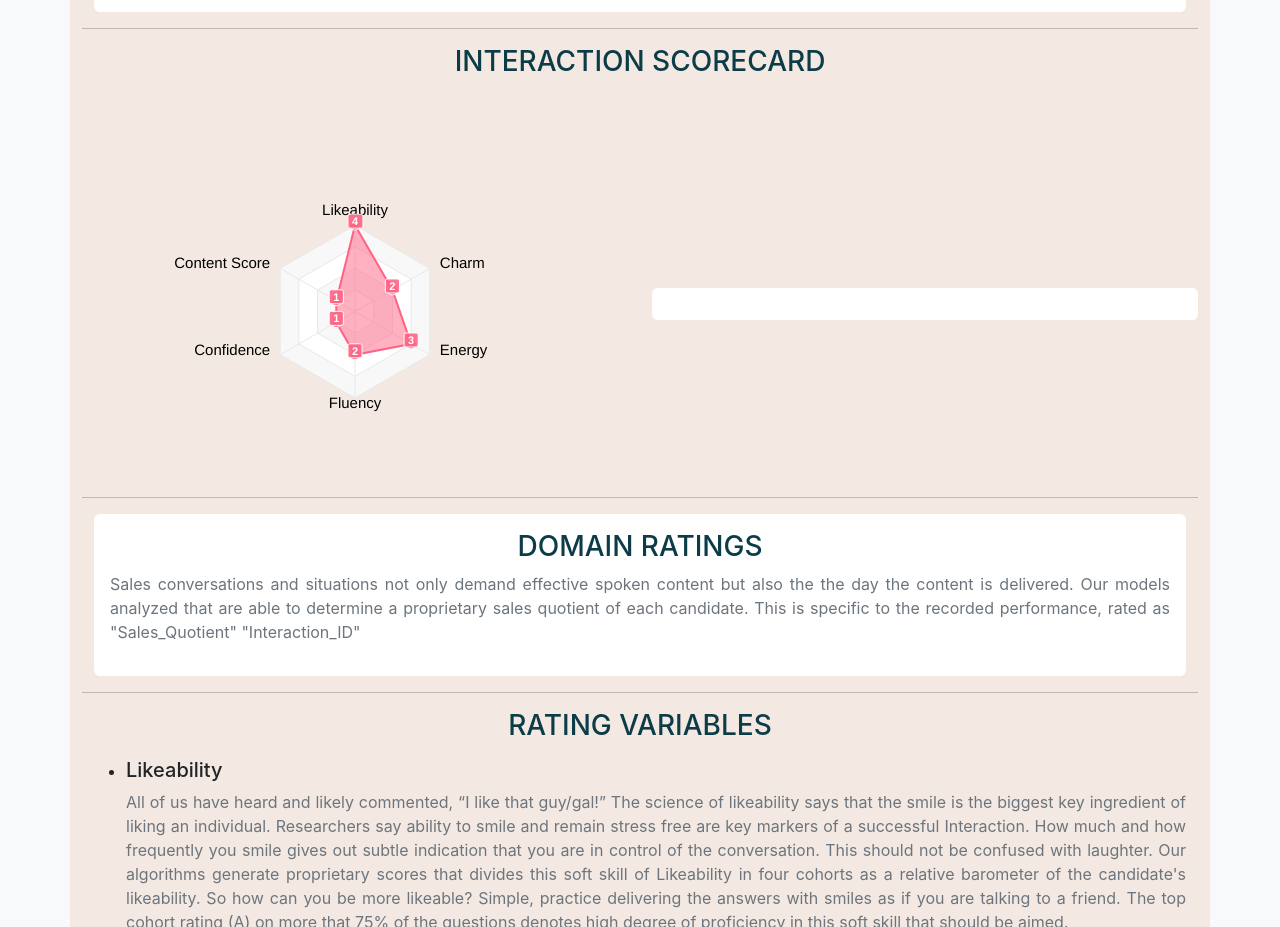
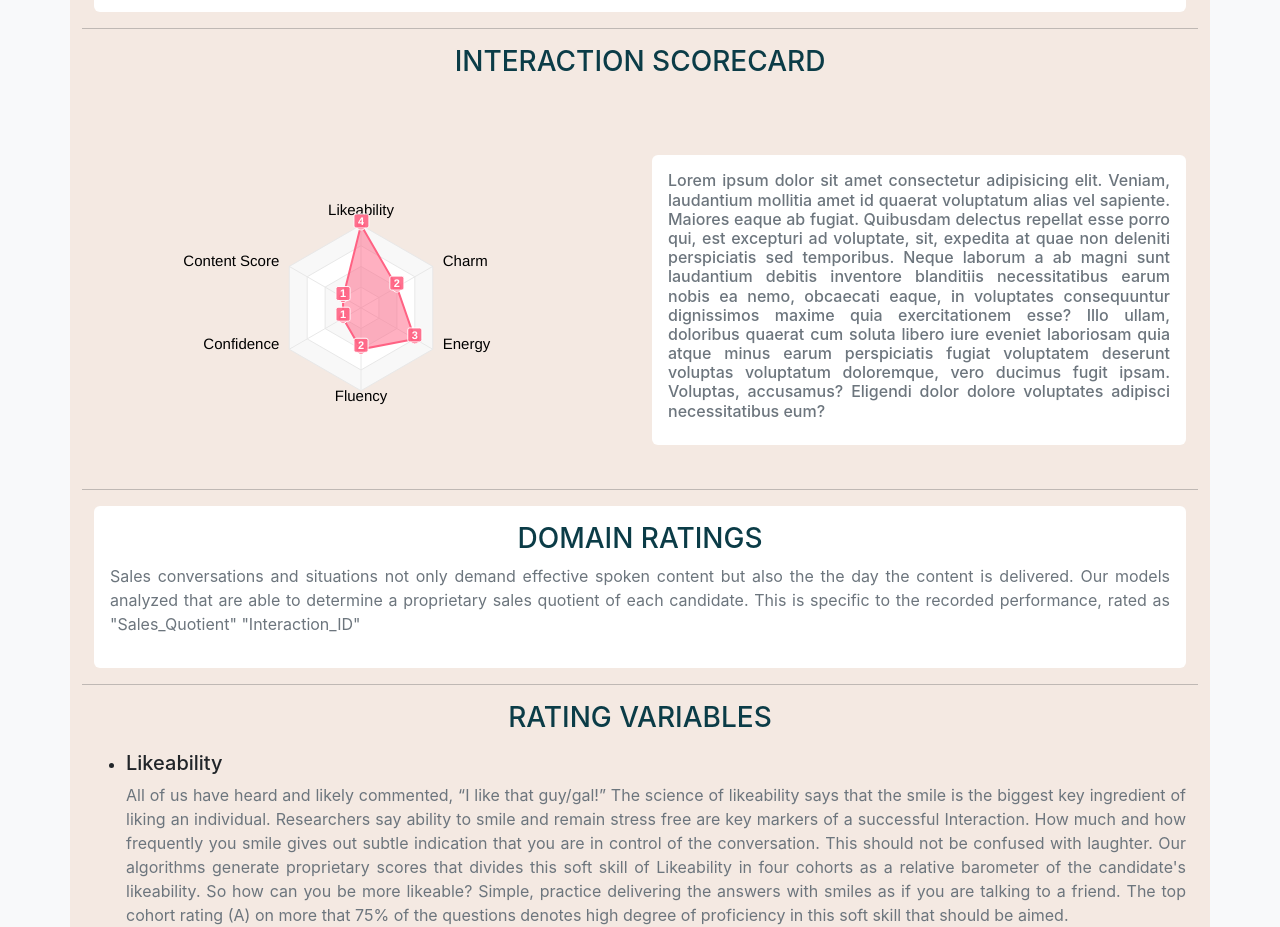
Before and after one commit to ayushjain27/talent-sumo_V3-1, a React (Create React App) app: page /report in a window 1280 px wide. Shown: the part 1200-2127 px from the top of the page. Built offline with nearby package versions, Linux system fonts and the light colour scheme; the HTML template or start-up script is replaced by a standard one.

Commit message:
25-08-2022

```diff
--- a/src/Components/Report/InteractionScorecard.jsx
+++ b/src/Components/Report/InteractionScorecard.jsx
@@ -88,6 +88,7 @@ const InteractionScorecard = () => {
     return (
         <>
             <h3 className='text-center mb-3' style={{ color: "#0b3c47" }}>INTERACTION SCORECARD</h3>
+            <div className="container">
                 <div className="row mt-5">
                     <div className="img-fluid col-md-6 m-auto">
                         <ReactApexChart
@@ -99,12 +100,24 @@ const InteractionScorecard = () => {
                             style={{ borderColor: "#000" }}
                         />
                     </div>
-                <div className={`${styles.right} col-md-6 m-auto`}>
+                    <div className="col-md-6 m-auto">
                         <div className="card border-0">
-                        <div className="card-body"></div>
+                            <div className="card-body">
+                                <h6 align="justify" className='text-secondary'>
+                                    Lorem ipsum dolor sit amet consectetur adipisicing elit. Veniam, laudantium mollitia amet id quaerat
+                                    voluptatum alias vel sapiente. Maiores eaque ab fugiat. Quibusdam delectus repellat esse porro qui,
+                                    est excepturi ad voluptate, sit, expedita at quae non deleniti perspiciatis sed temporibus. Neque
+                                    laborum a ab magni sunt laudantium debitis inventore blanditiis necessitatibus earum nobis ea nemo,
+                                    obcaecati eaque, in voluptates consequuntur dignissimos maxime quia exercitationem esse? Illo ullam,
+                                    doloribus quaerat cum soluta libero iure eveniet laboriosam quia atque minus earum perspiciatis fugiat
+                                    voluptatem deserunt voluptas voluptatum doloremque, vero ducimus fugit ipsam. Voluptas, accusamus?
+                                    Eligendi dolor dolore voluptates adipisci necessitatibus eum?
+                                </h6>
                             </div>
                         </div>
-            </div >
+                    </div>
+                </div>
+            </div>
             {/* <table className={`${styles.table} table table-bordered text-center mb-5`} style={{ borderColor: "#c4933b" }}>
                 <thead style={{ backgroundColor: "#c4933b" }}>
                     <tr>
```
Lines whose indentation alone changed are shown as unchanged.
